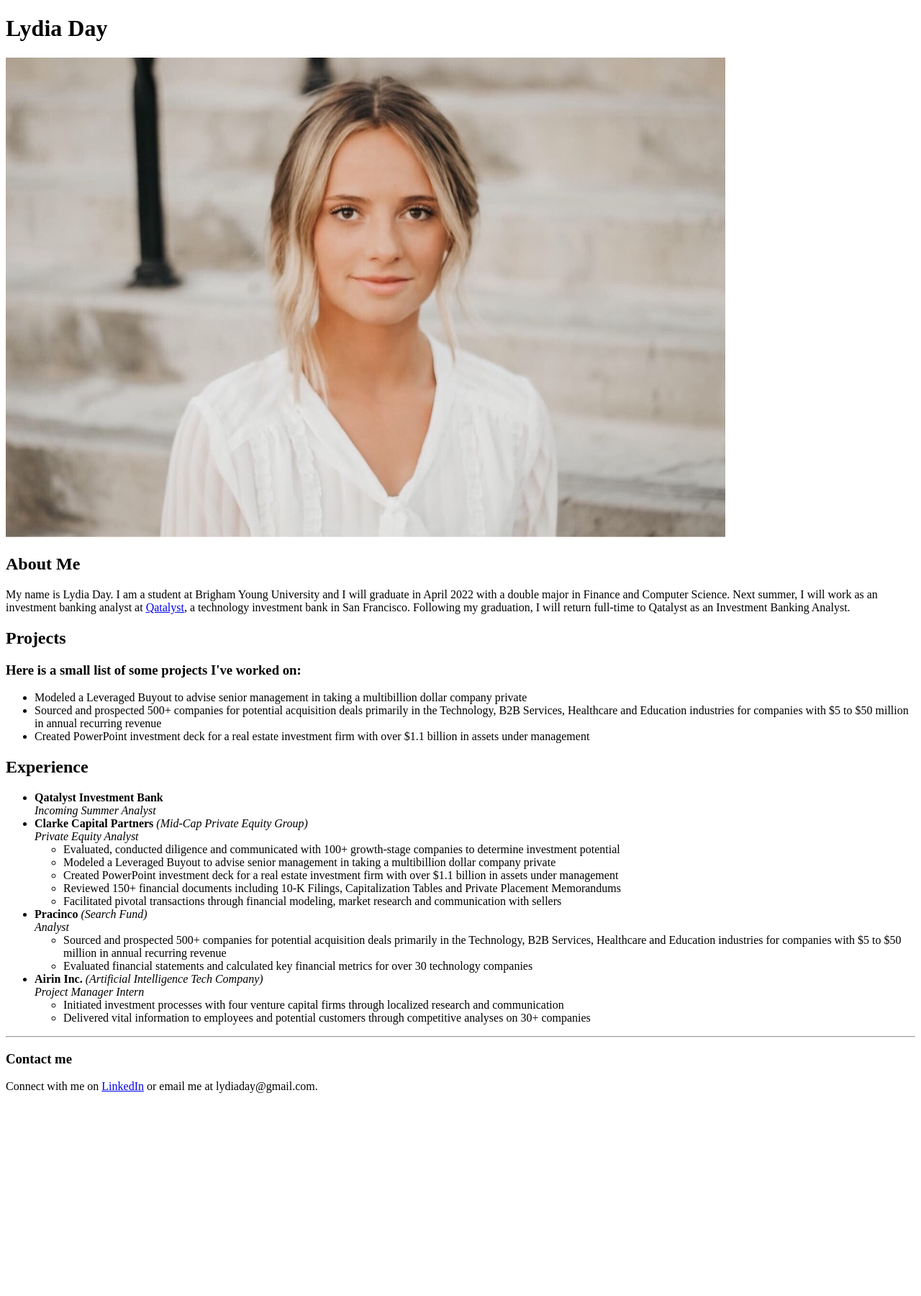
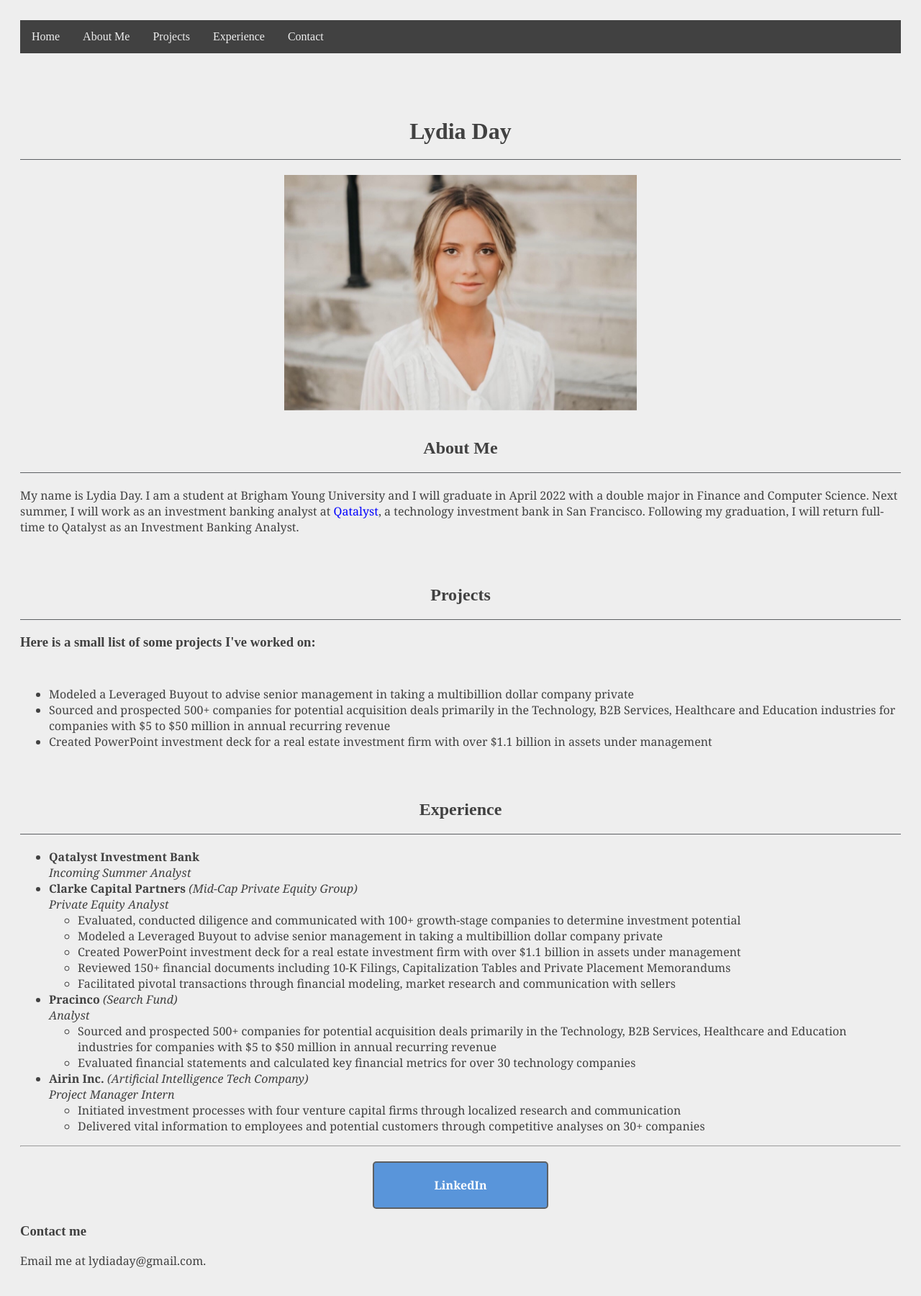
Before and after one commit to lydiaday/portfolio, a plain HTML site: page index.html in a window 1280 px wide. Shown: the whole page at 72% size. Before the commit the page ends 1534 px from the top, so only its background shows below. Drawn offline with Linux system fonts and the light colour scheme.

Commit message:
9/15 commit

```diff
--- a/index.html
+++ b/index.html
@@ -1,14 +1,26 @@
 <!DOCTYPE html>
 <html>
   <head>
+    <meta charset='UTF-8'/>
     <title>Lydia Day</title>
+    <link rel='stylesheet' href='styles.css'/>
   </head>
+
   <body>
+
+    <ul class='navigation'>
+      <li><a href="default.asp">Home</a></li>
+      <li><a href="about.asp">About Me</a></li>
+      <li><a href="projects.asp">Projects</a></li>
+      <li><a href="experience.asp">Experience</a></li>
+      <li><a href="contact.asp">Contact</a></li>
+    </ul>
+
     <h1>Lydia Day</h1>
-    <img src='images/profile.jpg'/>
-    <h2>About Me</h2>
+    <img src='images/profile.jpg' width=500/>
+    <h2 class='about'>About Me</h2>
     <p>My name is Lydia Day. I am a student at Brigham Young University and I will graduate in April 2022 with a double major in Finance and Computer Science. Next summer, I will work as an investment banking analyst at <a href='http://www.qatalyst.com/'>Qatalyst</a>, a technology investment bank in San Francisco. Following my graduation, I will return full-time to Qatalyst as an Investment Banking Analyst. </p>
-    <h2>Projects</h2>
+    <h2 class='projects'>Projects</h2>
     <h3>Here is a small list of some projects I've worked on:</h3>
     <p><ul>
       <li>Modeled a Leveraged Buyout to advise senior management in taking a multibillion dollar company private</li>
@@ -16,7 +28,7 @@
 Healthcare and Education industries for companies with $5 to $50 million in annual recurring revenue</li>
       <li>Created PowerPoint investment deck for a real estate investment firm with over $1.1 billion in assets under management</li>
     </ul></p>
-    <h2>Experience</h2>
+    <h2 class='experience'>Experience</h2>
     <ul>
       <li><strong>Qatalyst Investment Bank</strong><br><em>Incoming Summer Analyst</em><br></li>
       <li><strong>Clarke Capital Partners</strong><em> (Mid-Cap Private Equity Group)</em><br><em>Private Equity Analyst</em><br></li>
@@ -40,7 +52,8 @@ Healthcare and Education industries for companies with $5 to $50 million in annu
         </ul>
     </ul>
     <hr>
-    <h3>Contact me</h3>
-    <p>Connect with me on <a href='https://www.linkedin.com/in/lydia-day-03597a150/'>LinkedIn</a> or email me at lydiaday@gmail.com.</p>
+    <a class='button' href='https://www.linkedin.com/in/lydia-day-03597a150/'>LinkedIn</a>
+    <h3 class='contact'>Contact me</h3>
+    <p>Email me at lydiaday@gmail.com.</p>
   </body>
 </html>
--- /dev/null
+++ b/styles.css
@@ -0,0 +1,101 @@
+
+body {
+  background-color: #EEEEEE;
+  color: #414141;
+  font-family: "Georgia";
+  padding: 20px;
+}
+h1 {
+  margin-top: 70px;
+}
+h1, h2 {
+  text-align: center;
+  padding: 20px;
+  border-bottom: 1px solid #5D6063;
+}
+h1, h2, h3 {
+  font-family: "SF Text";
+}
+img {
+  display: block;
+  margin-left: auto;
+  margin-right: auto;
+  width: 40%;
+}
+p {
+  margin-bottom: 50px;
+}
+div {
+  color: #FFF;
+  background-color: #5995DA;
+  font-weight: bold;
+  padding: 20px;
+  text-align: center;
+  border: 2px solid #5D6063;
+  border-radius: 5px;
+  width: 200px;
+  box-sizing: border-box;
+  margin: 20px auto;
+}
+a:link {
+  color: blue;
+  text-decoration: none;
+}
+a:visited {
+  color: purple;
+}
+a:hover {
+  color: aqua;
+  text-decoration: underline;
+}
+a:active {
+  color: red;
+}
+.button:link,                 /* Change this */
+.button:visited {             /* Change this */
+  display: block;             /* Add this */
+  text-decoration: none;      /* Add this */
+
+  color: #FFF;                /* The rest is the same */
+  background-color: #5995DA;
+  font-weight: bold;
+  padding: 20px;
+  text-align: center;
+  border: 2px solid #5D6063;
+  border-radius: 5px;
+
+  width: 200px;
+  margin: 20px auto;
+}
+.button:hover,
+.button:visited:hover {
+  color: #FFF;
+  background-color: #76AEED;  /* Light blue */
+}
+.button:active,
+.button:visited:active {
+  color: #FFF;
+  background-color: #5995DA;  /* Blue */
+}
+
+.navigation {
+  font-family: "SF Text";
+  list-style-type: none;
+  margin: 0;
+  padding: 0;
+  overflow: hidden;
+  background-color: #414141;
+}
+.navigation li {
+  float: left;
+}
+.navigation li a {
+  display: block;
+  color: #EEEEEE;
+  text-align: center;
+  padding: 14px 16px;
+  text-decoration: none;
+}
+.navigation li a:hover {
+  background-color: #111;
+}
```
